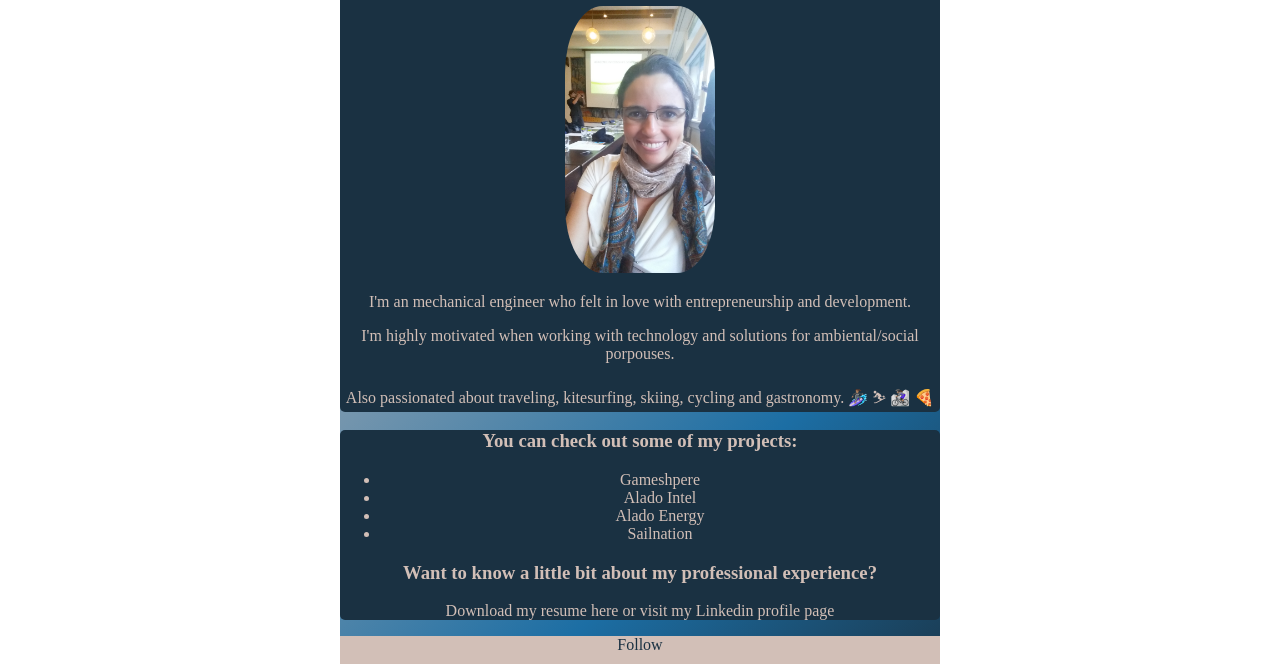
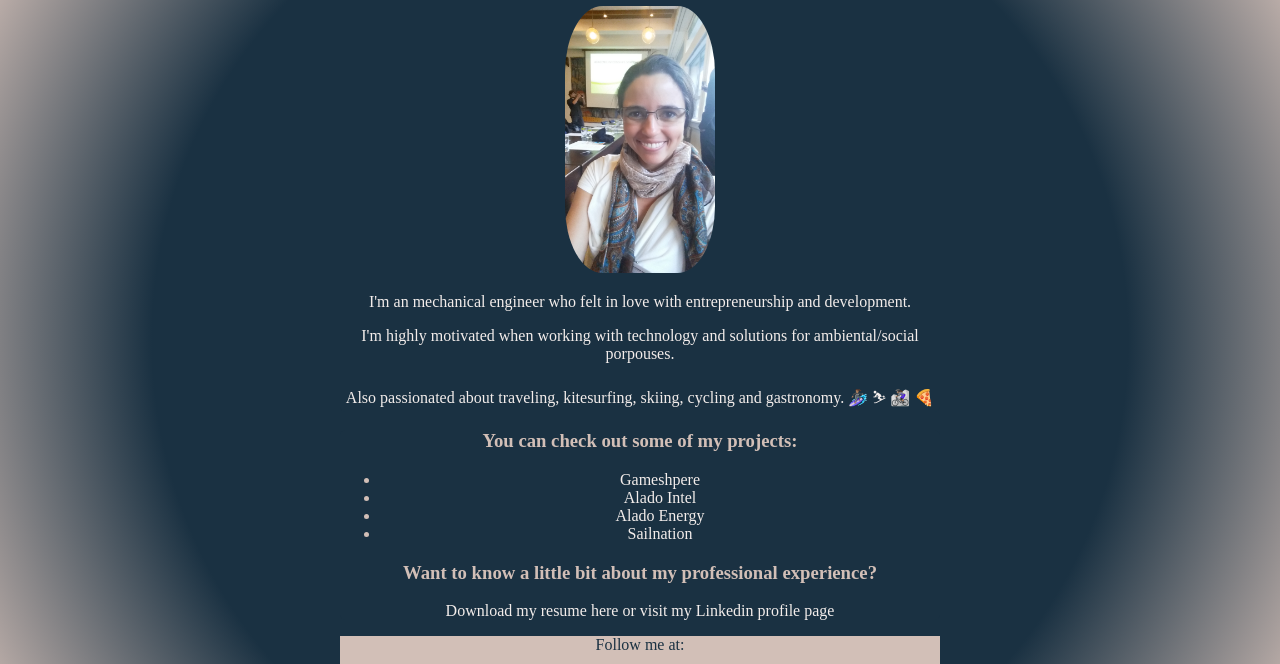
Before and after one commit to Ju-Arrighi/profile, a plain HTML site: page index.html in a window 1280 px wide. Shown: the part 75-739 px from the top of the page. Drawn offline with Linux system fonts and the light colour scheme; a web font is replaced by a local one.

Commit message:
improving css

```diff
--- a/index.html
+++ b/index.html
@@ -12,8 +12,8 @@
   <meta name="viewport" content="width=device-width, initial-scale=1">
 </head>
 
-<body>
-  <div class="container" id="demo">
+<body id="demo">
+  <div class="container">
     <div class="card">
       <h1>Hello, I'm Juliana Arrighi!</h1>
       <img src="images/profile.jpg" alt="profile image" class="img-circle">
@@ -33,7 +33,7 @@
       <p>Download my resume <a href="Ju-Arrighi.github.io/folder/Juliana_Arrighi_Resume.pdf" target="_blank" download="Juliana_Arrighi_Resume.pdf">here</a> or visit my <a href="https://www.linkedin.com/in/juliana-arrighi-padilla/">Linkedin </a>profile page</p>
     </div>
     <div class="footer">
-      <p>Follow</p>
+      <p>Follow me at:</p>
         <ul class="inline" id="logo">
           <li>
             <a href="https://www.linkedin.com/in/juliana-arrighi-padilla/" target="_blank">
--- a/style.css
+++ b/style.css
@@ -6,11 +6,9 @@ body {
   font-size: 'Source Sans Pro', sans-serif;
 }
 
-#demo {
-background: #D2BFB7;
-background: -moz-linear-gradient(-45deg, #D2BFB7 0%, #1C6EA4 66%, #1A3142 100%);
-background: -webkit-linear-gradient(-45deg, #D2BFB7 0%, #1C6EA4 66%, #1A3142 100%);
-background: linear-gradient(135deg, #D2BFB7 0%, #1C6EA4 66%, #1A3142 100%);
+#demo{
+background: rgb(26,49,66);
+background: radial-gradient(circle, rgba(26,49,66,1) 64%, rgba(210,191,183,1) 100%);;
 }
 
 h1  {
@@ -21,12 +19,12 @@ h1  {
 }
 
 a {
-  color: rgb(210, 191, 183);
+  color: #f3edeb;
   text-decoration: none;
 }
 
 a:hover {
-  color: whitesmoke
+  color: rgb(210, 191, 183)
 }
 
 .card {
@@ -36,12 +34,20 @@ a:hover {
   color: rgb(210, 191, 183);
 }
 
+.card p {
+  color: #f3edeb;
+}
+
 .card-projects {
   border: 10px;
   border-radius: 5px;
   background: rgb(26, 49, 66);
   color: rgb(210, 191, 183);
   text-align: center;
+}
+
+.card-projects p {
+  color: #f3edeb;
 }
 .card img {
   width: 150px;
@@ -57,10 +63,12 @@ a:hover {
   List-style: none;
   text-align: center;
   padding-left: 0px;
+  color: rgb(26, 49, 66);
 }
 
 #logo {
   color:rgb(26, 49, 66);
+  background-color: rgb(26, 49, 66);
 }
 
 .inline li {
@@ -79,10 +87,10 @@ a:hover {
 .container {
   width: 600px;   /* This sets the width */
   height: 800px;
+  border-radius: 5%;
   margin: 0 auto; /* This automatically sets left/right margins */
   background-color: rgb(26, 49, 66);
   color: rgb(210, 191, 183);
-  box-shadow: whitesmoke;
 }
 
 @media (max-width: 960px) {
```
